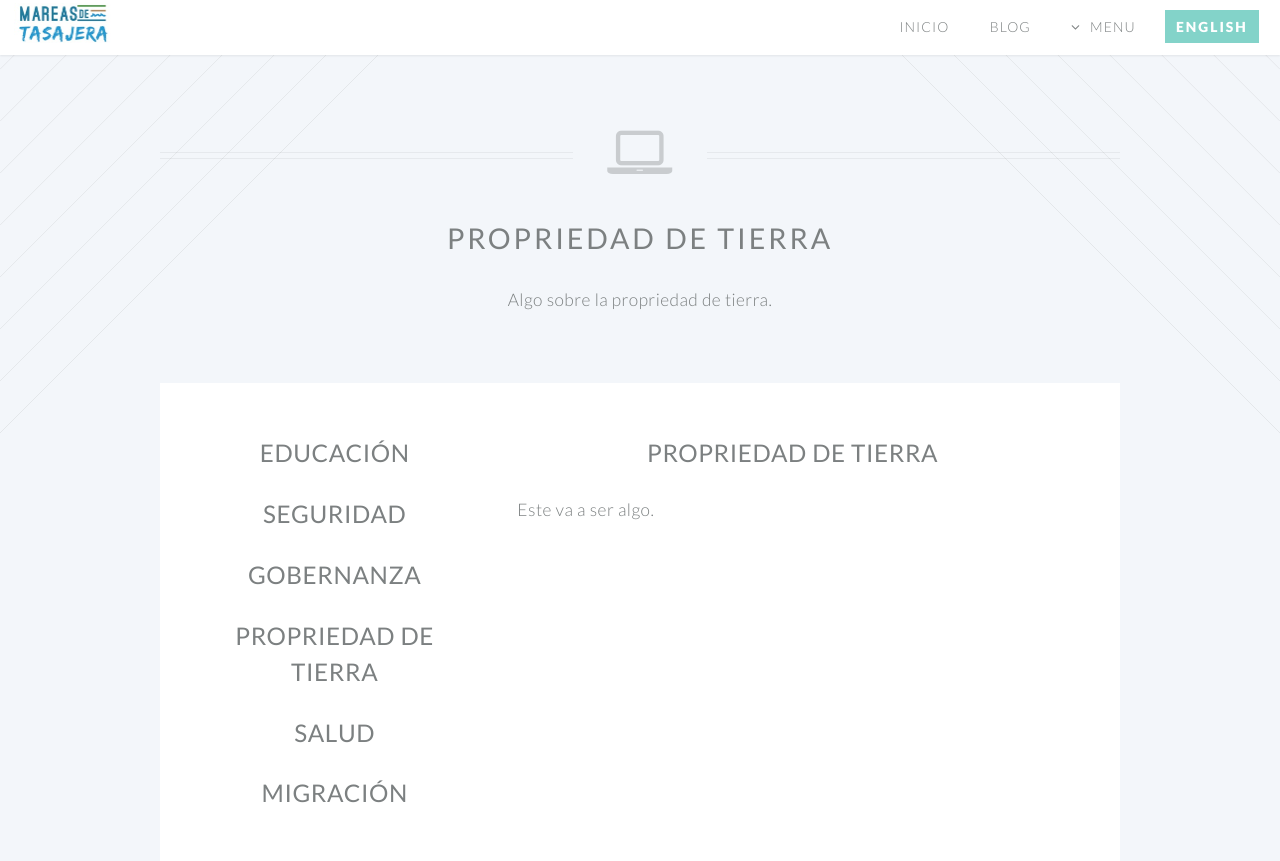
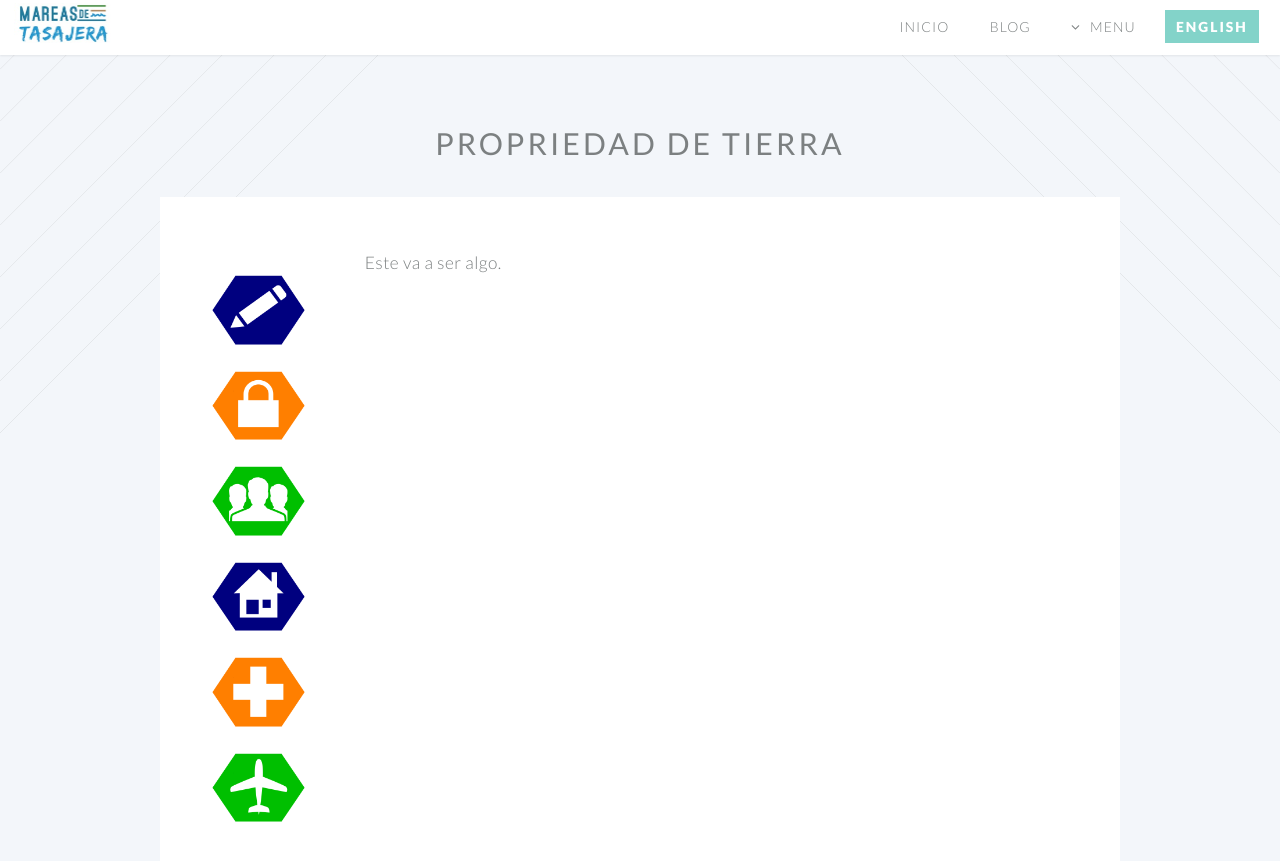
Before and after one commit to danteo90/danteo90.github.io, a Jekyll site: the page propriedad-de-tierra.html, which Jekyll copies as it is, in a window 1280 px wide and 900 px high. Shown: the top 861 px of the window. Built offline with Jekyll 4.4.1, drawn with Linux system fonts in a browser that asks for light colours.

Commit message:
Update propriedad-de-tierra.html

```diff
--- a/propriedad-de-tierra.html
+++ b/propriedad-de-tierra.html
@@ -24,6 +24,7 @@
 			<link rel="stylesheet" href="/css/style-wide.css" />
 			<link rel="stylesheet" href="/css/style-noscript.css" />
 		</noscript>
+		<link href="/css/Hover.css" rel="stylesheet" media="all" />
 		<!--[if lte IE 8]><link rel="stylesheet" href="css/ie/v8.css" /><![endif]-->
 		<!--[if lte IE 9]><link rel="stylesheet" href="css/ie/v9.css" /><![endif]-->
 	</head>
@@ -90,52 +91,53 @@
 			<!-- Main -->
 			<article id="main">
 
-				<header class="special container">
-					<span class="icon fa-laptop"></span>
-					<h2><strong>Propriedad de Tierra</strong></h2>
-					<p>Algo sobre la propriedad de tierra.</p>
+				<header>
+					<h4><strong>Propriedad de Tierra</strong></h4>
 				</header>
 
 				<!-- One -->
 					<section class="wrapper style4 container">
 
 						<div class="row oneandhalf">
-							<div class="4u">
+							<div class="2u">
 
 								<!-- Sidebar -->
 									<div class="sidebar">
 										<section>
 											<header>
-												<h3><a href="/educacion.html"><strong>Educación</strong></a></h3>
+												<a href="/educacion.html" class="image newfit hvr-bob"><img src="images/education-icon.png" alt="" title="Educación"/></a>
+												<kirk><h3>Educación</h3></kirk>
 											</header>
 											<header>
-												<h3><a href="/seguridad.html"><strong>Seguridad</strong></a></h3>
+												<a href="/seguridad.html" class="image newfit hvr-bob"><img src="images/security-icon.png" alt="" title="Seguridad"/></a>
+												<kirk><h3>Seguridad</h3></kirk>
 											</header>
 											<header>
-												<h3><a href="/gobernanza.html"><strong>Gobernanza</strong></a></h3>
+												<a href="/gobernanza.html" class="image newfit hvr-bob"><img src="images/governance-icon.png" alt="" title="Gobernanza"/></a>
+												<kirk><h3>Gobernanza</h3></kirk>
 											</header>
 											<header>
-												<h3><a href="/propriedad-de-tierra.html"><strong>Propriedad de Tierra</strong></a></h3>
+												<a href="/propriedad-de-tierra.html" class="image newfit hvr-bob"><img src="images/land-propriety-icon.png" alt="" title="Propriedad de Tierra"/></a>
+												<kirk2><h3>Propriedad de Tierra</h3></kirk2>
 											</header>
 											<header>
-												<h3><a href="/salud.html"><strong>Salud</strong></a></h3>
+												<a href="/salud.html" class="image newfit hvr-bob"><img src="images/health-icon.png" alt="" title="Salud"/></a>
+												<kirk><h3>Salud</h3></kirk>
 											</header>
 											<header>
-												<h3><a href="/migracion.html"><strong>Migración</strong></a></h3>
+												<a href="/migracion.html" class="image newfit hvr-bob"><img src="images/migration-icon.png" alt="" title="Migración"/></a>
+												<kirk><h3>Migración</h3></kirk>
 											</header>
 										</section>
 
 									</div>
 
 							</div>
-							<div class="8u skel-cell-important">
+							<div class="10u skel-cell-important">
 
 								<!-- Content -->
 									<div class="content">
 										<section>
-											<header>
-												<h3><strong>Propriedad de Tierra</strong></h3>
-											</header>
 												<p>Este va a ser algo.</p>
 										</section>
 									</div>
@@ -150,7 +152,7 @@
 							<div class="4u">
 
 								<section>
-									<span class="icon featured fa-check"></span>
+									<a href="/economia.html" class="image featured hvr-bob"><img src="images/economy-icon.png" alt=""/></a>
 									<header>
 										<h3><a href="/economia.html">Economía</a></h3>
 									</header>
@@ -161,7 +163,7 @@
 							<div class="4u">
 
 								<section>
-									<span class="icon featured fa-check"></span>
+									<a href="/sociedad.html" class="image featured hvr-bob"><img src="images/society-icon.png" alt=""/></a>
 									<header>
 										<h3><a href="/sociedad.html">Sociedad</a></h3>
 									</header>
@@ -172,7 +174,7 @@
 							<div class="4u">
 
 								<section>
-									<span class="icon featured fa-check"></span>
+									<a href="/medio-ambiente.html" class="image featured hvr-bob"><img src="images/environment-icon.png" alt=""/></a>
 									<header>
 										<h3><a href="/medio-ambiente.html">Medio Ambiente</a></h3>
 									</header>
```
